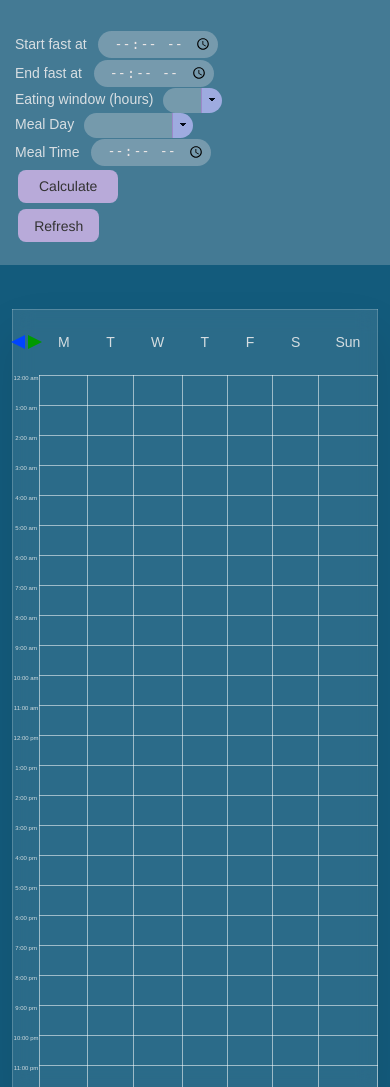
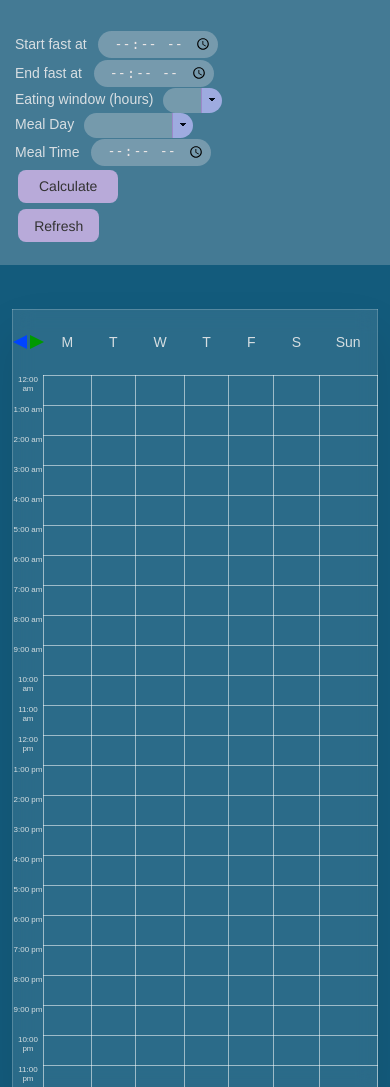
Before and after one commit to onefastcat/Intermittent-Fasting, a Flask app: page / in a window 390 px wide. Run offline with Flask 3, Linux system fonts and the light colour scheme; lists and menus that the app fills with data are empty.

Commit message:
mobil font

```diff
--- a/app/static/mealSchedule.css
+++ b/app/static/mealSchedule.css
@@ -435,7 +435,7 @@ a.disabled {
     }
 
     .hour {
-      font-size: 6px;
+      font-size: 8px;
     }
 
   }
```
